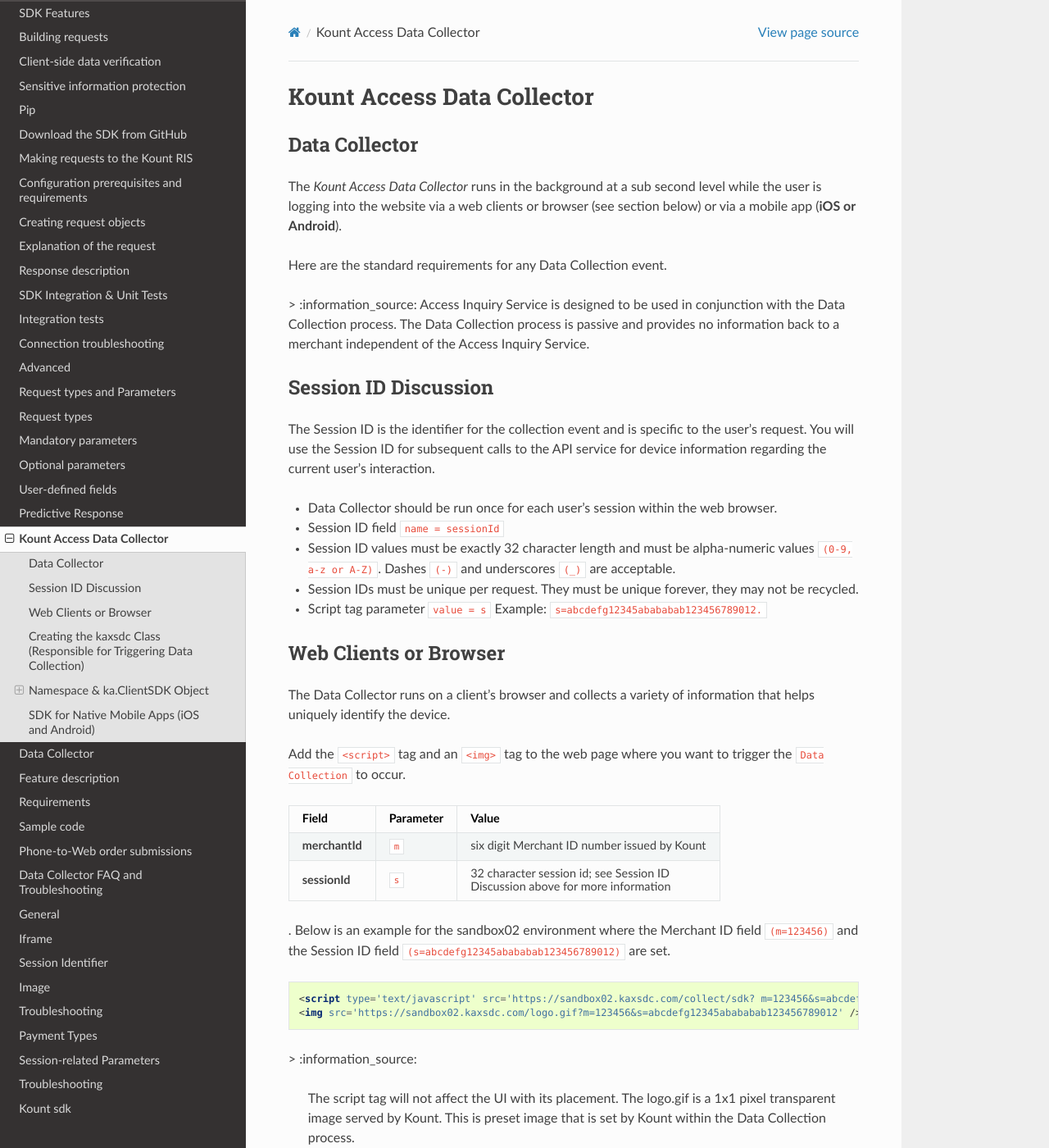
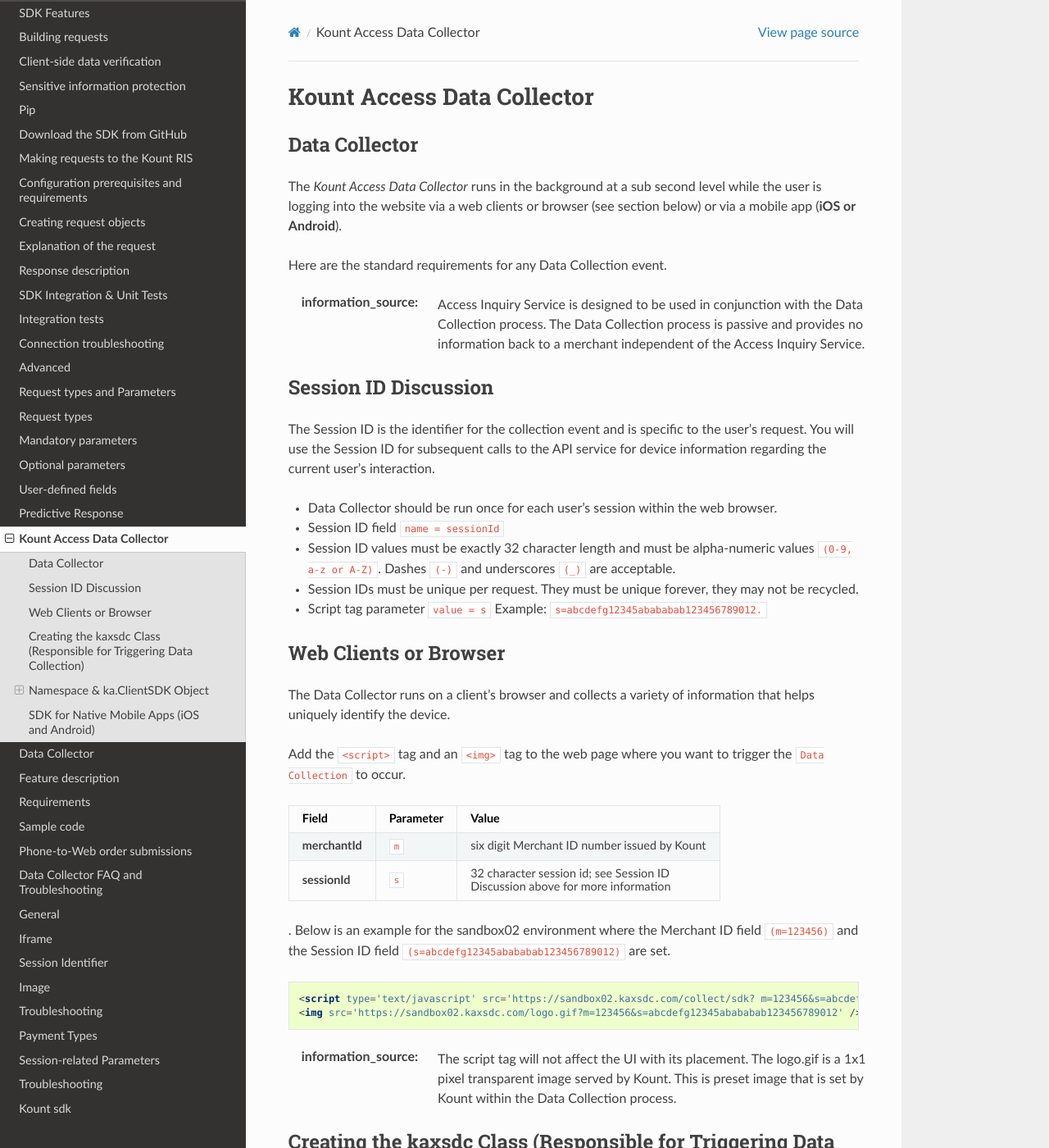
Before and after one commit to Kount/kount-ris-python-sdk, a Sphinx documentation site: the page built from docs/KountAccessDataCollector.rst, in a window 1280 px wide and 1400 px high. Shown: the whole window at 82% size. Built offline with Sphinx 7.4.7 and the Read the Docs theme 2.0.0, drawn with Linux system fonts in a browser that asks for light colours; some of the changed text lies outside the part shown.

```diff
--- a/docs/KountAccessDataCollector.rst
+++ b/docs/KountAccessDataCollector.rst
@@ -10,7 +10,7 @@ browser (see section below) or via a mobile app (**iOS or Android**).
 
 Here are the standard requirements for any Data Collection event.
 
-> :information_source:    Access Inquiry Service is designed to be used in conjunction with the Data Collection process. The Data Collection process is passive and provides no information back to a merchant independent of the Access Inquiry Service.
+:information_source:    Access Inquiry Service is designed to be used in conjunction with the Data Collection process. The Data Collection process is passive and provides no information back to a merchant independent of the Access Inquiry Service.
 
 
 Session ID Discussion
@@ -64,7 +64,7 @@ field ``(m=123456)`` and the Session ID field
     <script type='text/javascript' src='https://sandbox02.kaxsdc.com/collect/sdk? m=123456&s=abcdefg12345abababab123456789012'> </script>
     <img src='https://sandbox02.kaxsdc.com/logo.gif?m=123456&s=abcdefg12345abababab123456789012' />
 
-> :information_source:
+:information_source:
 
       The script tag will not affect the UI with its placement. The logo.gif is a 1x1 pixel transparent image served by Kount. This is preset image that is set by Kount within the Data Collection process.
 
@@ -230,6 +230,6 @@ Android applications.
 -  For Android implementations see the `Android SDK Guide <http://kount.github.io/mobile-client/android.html>`_
 -  For iOS implementation see the `iOS SDK Guide <http://kount.github.io/mobile-client/ios.html>`_
 
-> :information_source:
+:information_source:
 
        The Access Inquiry Service is designed to be used in conjunction with the Data Collection process. The Data Collection process is passive and provides no information back to a merchant independent of the Access Inquiry Service.
```
